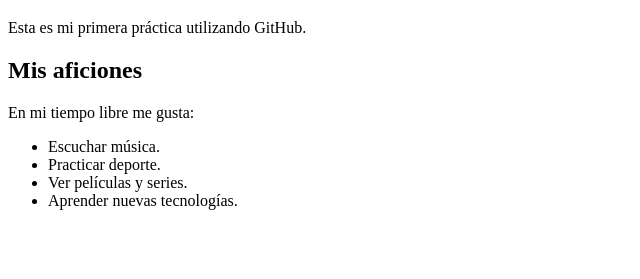
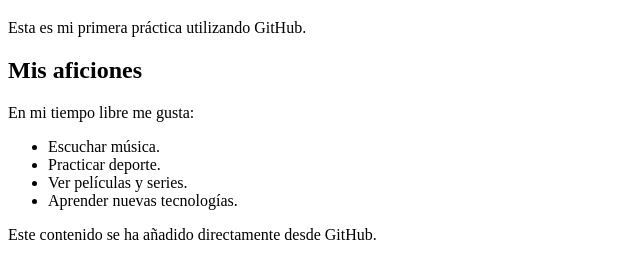
Before and after one commit to remotuser/Test_git, a plain HTML site: page index.html in a window 1280 px wide. Shown: the part 61-340 px from the top of the page, without its empty margins (0-640 px from the left). Drawn offline with Linux system fonts and the light colour scheme.

Commit message:
Add paragraph about GitHub content

```diff
--- a/index.html
+++ b/index.html
@@ -16,5 +16,6 @@
 	    <li>Ver películas y series.</li>
 	    <li>Aprender nuevas tecnologías.</li>
     </ul>
+	<p>Este contenido se ha añadido directamente desde GitHub.</p>
   </body>
 </html>
```
